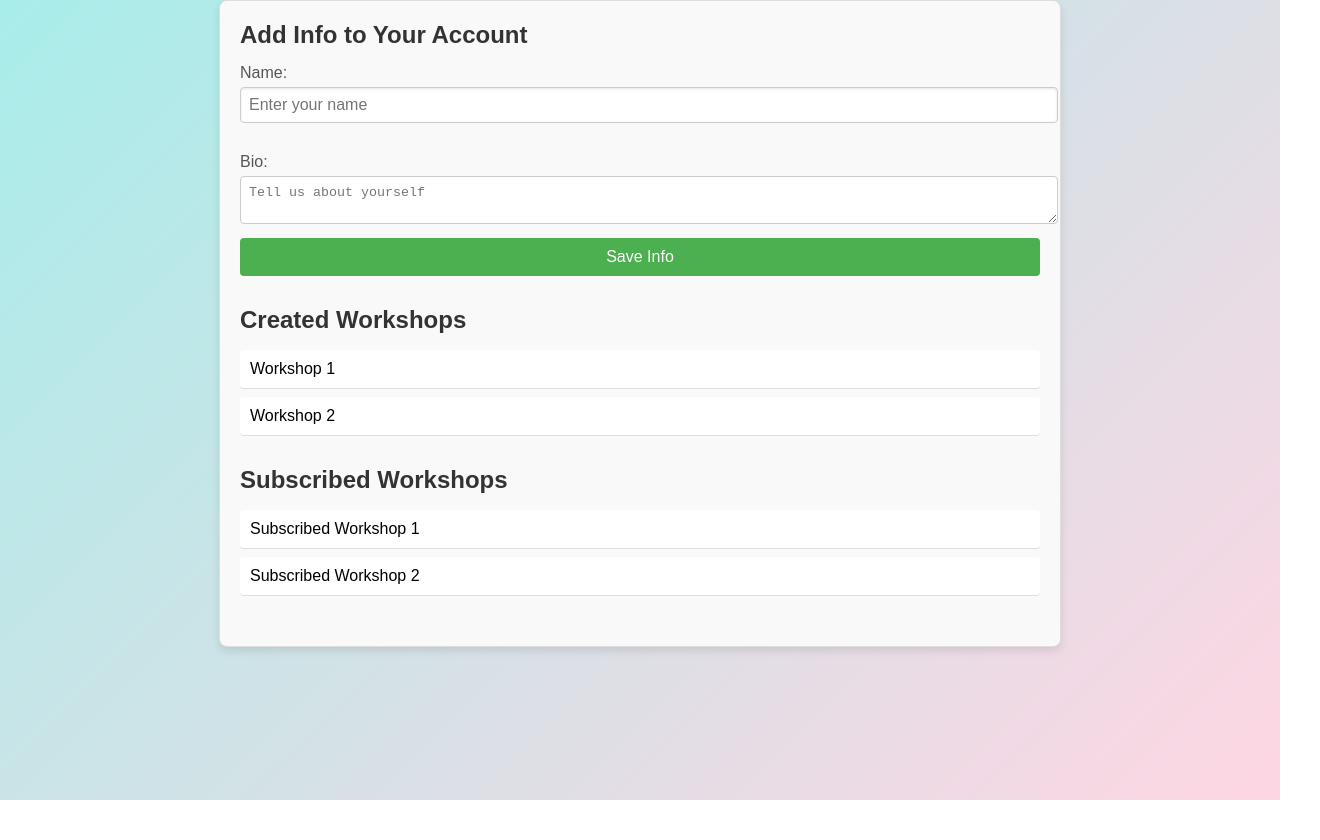
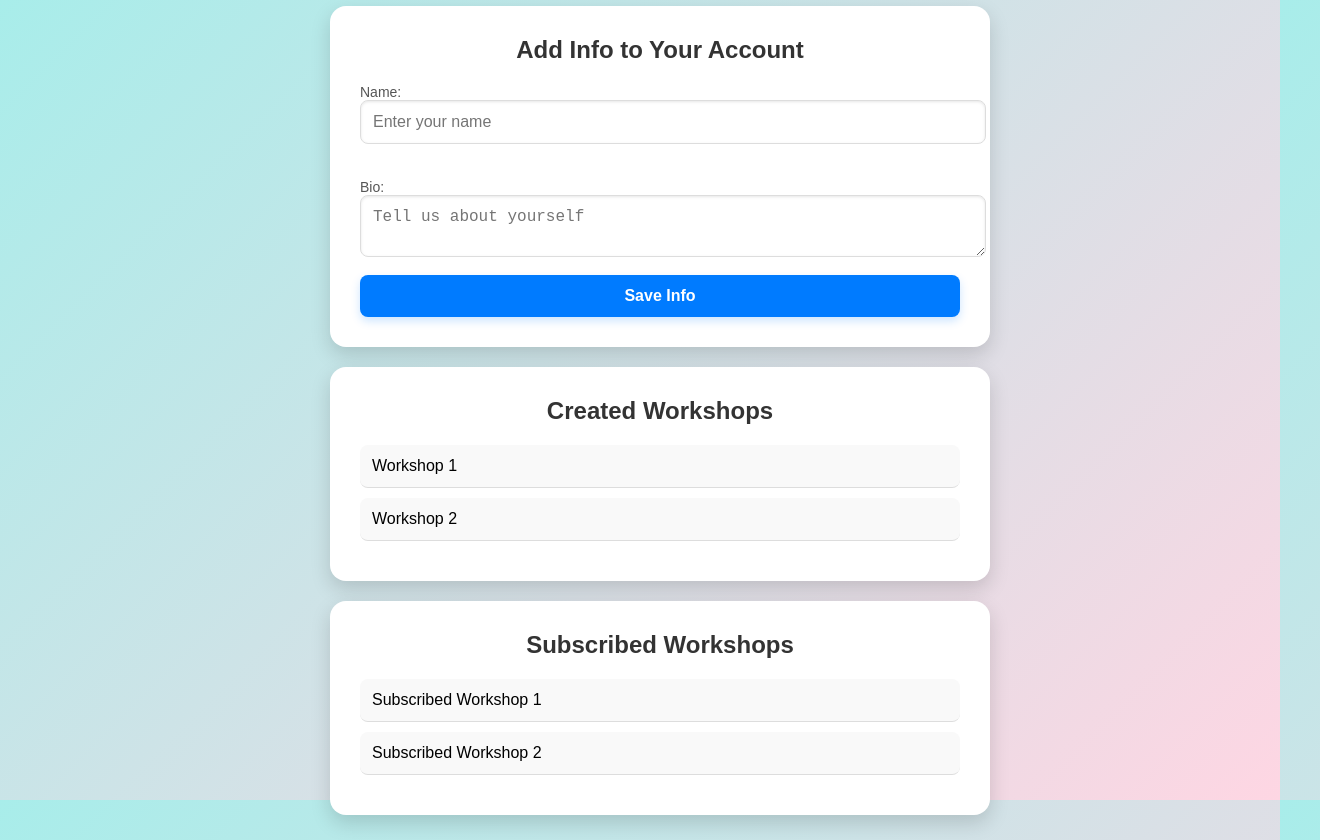
Before and after one commit to robbyjayjays/kruis-jayjays, a React (Create React App) app: page /profile in a window 1280 px wide. Shown: the whole page, 1320 px wide, since content can reach past the window. Before the commit the page ends 800 px from the top, so only its background shows below. Built offline with nearby package versions, Linux system fonts and the light colour scheme.

Commit message:
different profile css

```diff
--- a/src/assets/css/profile.css
+++ b/src/assets/css/profile.css
@@ -1,69 +1,104 @@
+html, body {
+    height: 100%;
+    margin: 0;
+    padding: 0;
+    font-family: 'Arial', sans-serif;
+    background: linear-gradient(135deg, #a8edea, #fed6e3);
+}
+
 .profile-container {
-    max-width: 800px;
-    margin: 0 auto;
+    width: 100%;
+    height: 100vh;
+    display: flex;
+    flex-direction: column;
+    align-items: center;
+    justify-content: center;
     padding: 20px;
-    border: 1px solid #ddd;
-    border-radius: 8px;
-    box-shadow: 0 4px 8px rgba(0, 0, 0, 0.1);
-    background-color: #f9f9f9;
 }
 
 .profile-section {
-    margin-bottom: 30px;
+    width: 100%;
+    max-width: 600px;
+    padding: 30px;
+    background-color: #ffffff;
+    border-radius: 16px;
+    box-shadow: 0 8px 20px rgba(0, 0, 0, 0.15);
+    margin-bottom: 20px;
 }
 
 .profile-section h2 {
-    font-size: 1.5em;
-    margin-bottom: 15px;
+    text-align: center;
+    margin-bottom: 20px;
     color: #333;
+    font-size: 24px;
 }
 
 .profile-form {
     display: flex;
     flex-direction: column;
-    gap: 10px;
+    gap: 15px;
 }
 
 .profile-form label {
-    font-size: 1em;
+    font-size: 14px;
     color: #555;
 }
 
 .profile-form input,
 .profile-form textarea {
     width: 100%;
-    padding: 8px;
-    margin-top: 5px;
-    border: 1px solid #ccc;
-    border-radius: 4px;
+    padding: 12px;
+    border: 1px solid #ddd;
+    border-radius: 8px;
+    font-size: 16px;
+    transition: border-color 0.3s ease, box-shadow 0.3s ease;
+    box-shadow: inset 0 1px 3px rgba(0, 0, 0, 0.1);
+}
+
+.profile-form input:focus,
+.profile-form textarea:focus {
+    outline: none;
+    border-color: #007BFF;
+    box-shadow: 0 0 8px rgba(0, 123, 255, 0.25);
 }
 
 .profile-form button {
-    padding: 10px 15px;
+    padding: 12px;
+    background-color: #007BFF;
+    color: #fff;
     border: none;
-    border-radius: 4px;
-    background-color: #4CAF50;
-    color: white;
+    border-radius: 8px;
+    font-size: 16px;
+    font-weight: bold;
     cursor: pointer;
-    font-size: 1em;
-    transition: background-color 0.3s ease;
+    transition: background-color 0.3s ease, transform 0.2s ease;
+    box-shadow: 0 4px 10px rgba(0, 123, 255, 0.2);
 }
 
 .profile-form button:hover {
-    background-color: #45a049;
+    background-color: #0056b3;
+    transform: translateY(-2px);
+}
+
+.profile-form button:active {
+    background-color: #004494;
+    transform: translateY(0);
+    box-shadow: 0 2px 5px rgba(0, 0, 0, 0.2);
 }
 
 .workshop-list {
     list-style-type: none;
     padding: 0;
+    margin: 0;
 }
 
 .workshop-list li {
-    padding: 10px;
+    padding: 12px;
     border-bottom: 1px solid #ddd;
-    background-color: #fff;
-    border-radius: 4px;
-    margin-bottom: 8px;
+    background-color: #f9f9f9;
+    border-radius: 8px;
+    margin-bottom: 10px;
+    transition: background-color 0.3s ease;
 }
 
 .workshop-list li:hover {
```
